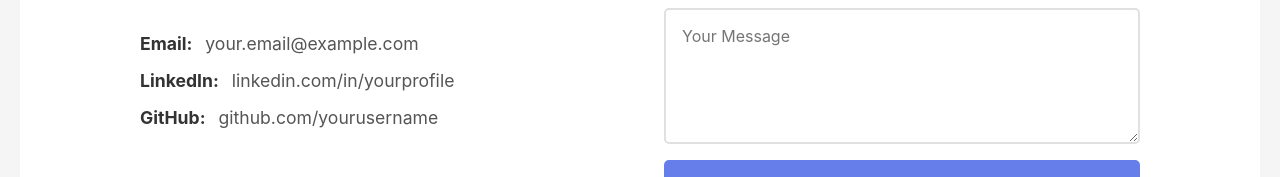
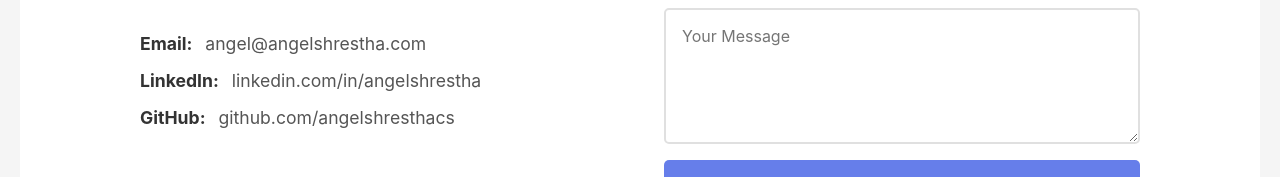
Before and after one commit to AngelShresthaCS/portfolio-site, a React (Create React App) app: page / in a window 1280 px wide. Shown: the part 5878-6055 px from the top of the page. Built offline with nearby package versions, Linux system fonts and the light colour scheme.

Commit message:
Minor changes

```diff
--- a/src/components/Contact.js
+++ b/src/components/Contact.js
@@ -31,13 +31,13 @@ const Contact = () => {
           <p>I'm always open to discussing new projects, opportunities, or partnerships.</p>
           <div className="contact-details">
             <div className="contact-item">
-              <strong>Email:</strong> your.email@example.com
+              <strong>Email:</strong> angel@angelshrestha.com
             </div>
             <div className="contact-item">
-              <strong>LinkedIn:</strong> linkedin.com/in/yourprofile
+              <strong>LinkedIn:</strong> linkedin.com/in/angelshrestha
             </div>
             <div className="contact-item">
-              <strong>GitHub:</strong> github.com/yourusername
+              <strong>GitHub:</strong> github.com/angelshresthacs
             </div>
           </div>
         </div>
--- a/src/components/Header.js
+++ b/src/components/Header.js
@@ -23,7 +23,7 @@ const Header = () => {
         {/* Social Icons */}
         <div className="social-icons">
           <a
-            href="https://github.com/yourusername"
+            href="https://github.com/angelshresthacs"
             target="_blank"
             rel="noreferrer"
             aria-label="GitHub"
@@ -32,7 +32,7 @@ const Header = () => {
           </a>
 
           <a
-            href="https://linkedin.com/in/yourusername"
+            href="https://linkedin.com/in/angelshrestha"
             target="_blank"
             rel="noreferrer"
             aria-label="LinkedIn"
@@ -41,7 +41,7 @@ const Header = () => {
           </a>
 
           <a
-            href="https://leetcode.com/yourusername"
+            href="https://leetcode.com/angelshresthacs"
             target="_blank"
             rel="noreferrer"
             aria-label="LeetCode"
```
